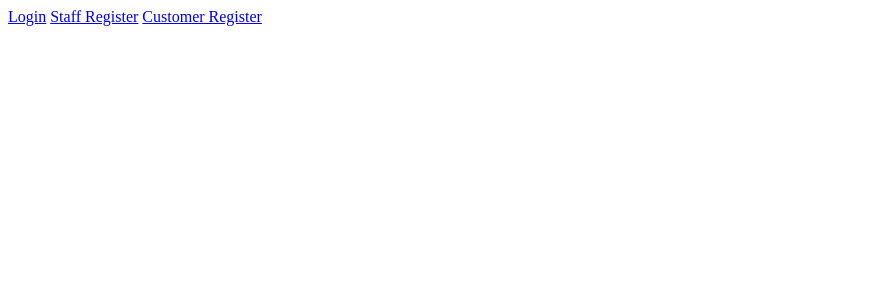
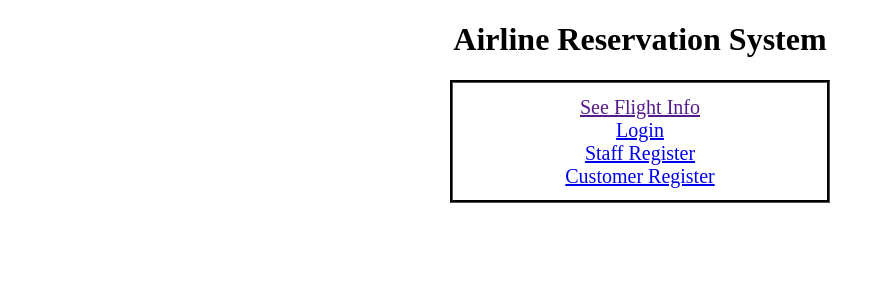
Before and after one commit to Junming-Qiu/AirlineReservation, a Flask app: page / in a window 1280 px wide. Shown: the top 300 px of the page, without its empty margins (0-885 px from the left). Run offline with Flask 2, Linux system fonts and the light colour scheme; some libraries are stand-ins or nearby versions.

Commit message:
styled authentication

```diff
--- /dev/null
+++ b/static/styles/index.css
@@ -0,0 +1,28 @@
+.textcenter{
+    text-align: center;
+}
+
+.stack{
+    display: flex;
+    flex-direction: column;
+    align-items: center;
+    border: groove;
+    margin-left: 35%;
+    margin-right: 35%;
+    padding: 1%;
+    border-color: black;
+    font-size: 1.25em;
+}
+
+
+.cinput{
+    margin:1%;
+    display: flex;
+    align-items: center;
+    flex-direction: column;
+    gap:5px;
+}
+
+/* body{
+    background-color: cornflowerblue;
+} */
--- /dev/null
+++ b/templates/base.html
@@ -0,0 +1,11 @@
+<!DOCTYPE html>
+<html lang="en">
+<head>
+    <!-- Import global stylesheet -->
+    <link rel="stylesheet" href="{{ url_for('static',filename='styles/index.css') }}">
+</head>
+<body>
+    {% block content %}{% endblock %}
+
+</body>
+</html>
--- a/templates/index.html
+++ b/templates/index.html
@@ -1,34 +1,52 @@
-<!DOCTYPE html>
-<html>
+{%extends "base.html"%}
 
-<head>
+{%block content%}
+	<div>
+		{% if not message %}
+			<h1 class="textcenter">Airline Reservation System</h1>
+			<div class="stack textcenter">
+				<a href="">See Flight Info</a>
+				<a href="/login">Login</a>
+				<a href="/register_staff">Staff Register</a>
+				<a href="/register_customer">Customer Register</a>
+			</div>
 
-</head>
+		{% endif %}
 
-<body>
-{% if not message %}
-	<a href="/login">Login</a>
-	<a href="/register_staff">Staff Register</a>
-    <a href="/register_customer">Customer Register</a>
-{% endif %}
+		{% if is_staff %}
+			<h1 class="textcenter">Airline Reservation System for Staff</h1>
+			<h2>Welcome,&ensp;{{username}}</h2>
+			<p>What would you like to do?</p>
+			<a href="">View Flights</a>
+			<p class="">Create New Flights</p>
+			<a href="">Change Status of Flights</a>
+			<a href="">Add New Airplane</a>
+			<a href="">Add New Airport</a>
+			<a href="">View Flight Ratings</a>
+			<a href="">View Frequent Customers</a>
+			<a href="">View Reports</a>
+			<a href="">Earned Revenue</a>
 
-{% if message %}
-	<a href="/logout">Logout</a>
-	<a href="/remove_account">Remove Account</a>
-	<p class="message">You are logged in {{message}}. You have {{num}} follower(s)</p> </br>
-	<a href="/tweets">View your tweets</a> </br>
-	<a href="/find_people">Find people to follow</a> </br>
-	<a href="/unfollow">Unfollow someone</a> </br>
-	<a href="/view_followed">View people you have followed</a> </br>
-	</br>
+		{% endif %}
 
-        <h4>15 most recent tweets from you and your followers </h4> </br>
+		{% if is_customer %}
+			<h1 class="textcenter">Airline Reservation System for Customers</h1>
+			<h2>Welcome,&ensp;{{username}}</h2>
+			<p>What would you like to do?</p>
+			<div class="stack textcenter">
 
-	{% for line in tweets%}
-	        <p>{{line}}</p>
-	        <hr>
-	{% endfor %}
-	{% endif %}
-</body>
 
-</html>
+				<a href="">View My Flights</a>
+
+				<a href="">Search for Flights</a>
+				<a href="">Purchase Tickets</a>
+				<a href="">Cancel Trip</a>
+				<a href="">Rate/Comment on Previous Flights</a>
+				<a href="">Track my Spending</a>
+				<a href="">Logout</a>
+			</div>
+
+		{% endif %}
+	</div>
+
+{%endblock%}
```
Also changed, not shown: templates/login.html (+15 -15 lines), templates/register customer.html (+12 -9 lines), templates/register staff.html (+11 -8 lines).
